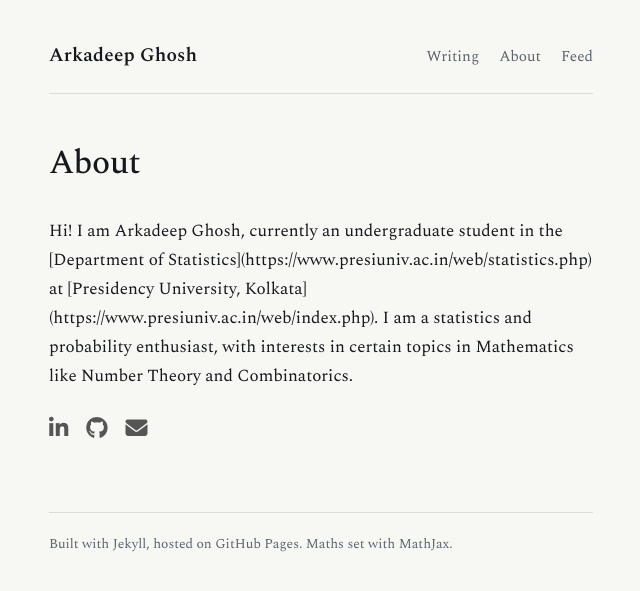
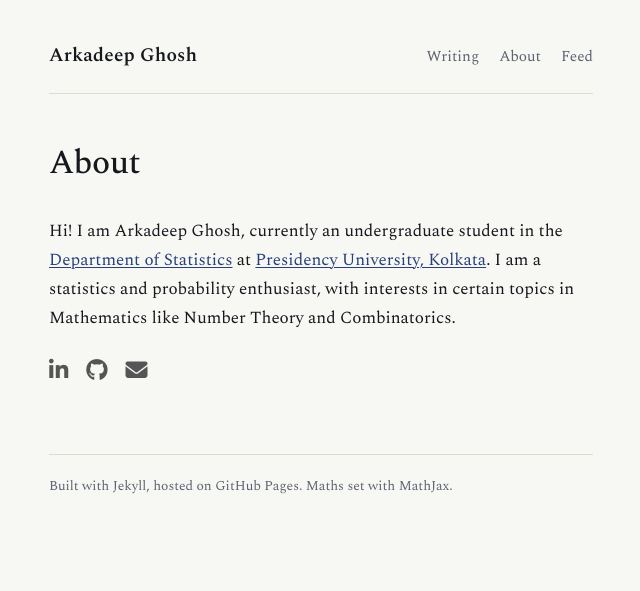
Before and after one commit to ArkadeepGh/ArkadeepGh.github.io, a Jekyll site: the page built from about.md, in a window 1280 px wide. Shown: the top 591 px of the page, without its empty margins (319-959 px from the left). Built offline with Jekyll 4.4.1, drawn with Linux system fonts in a browser that asks for light colours.

Commit message:
Update about.md

```diff
--- a/about.md
+++ b/about.md
@@ -5,7 +5,7 @@ permalink: /about/
 math: true
 ---
 
-<article class="post">
+<article class="post" markdown="1">
 <header class="post-head">
   <h1>About</h1>
 </header>
```
